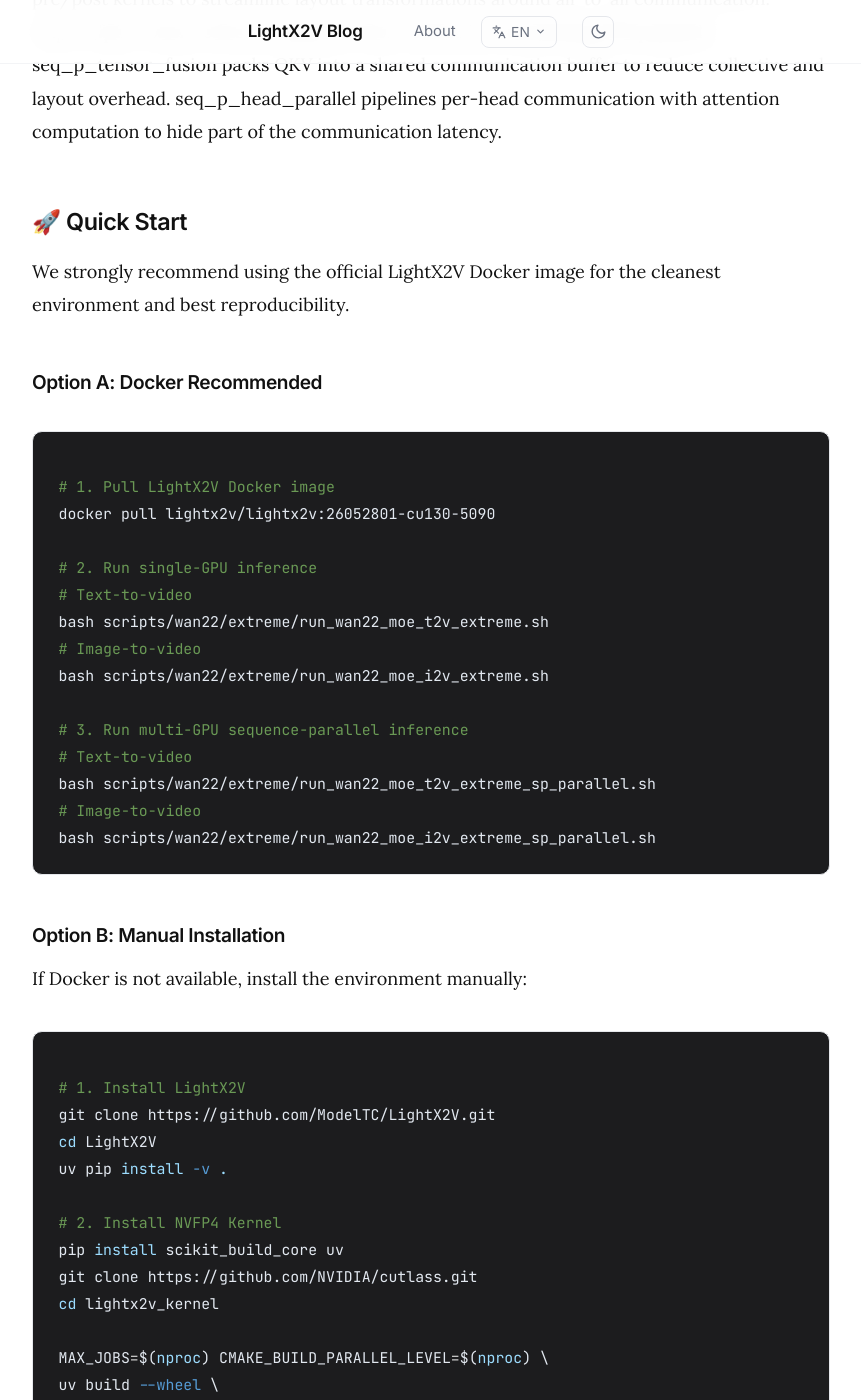
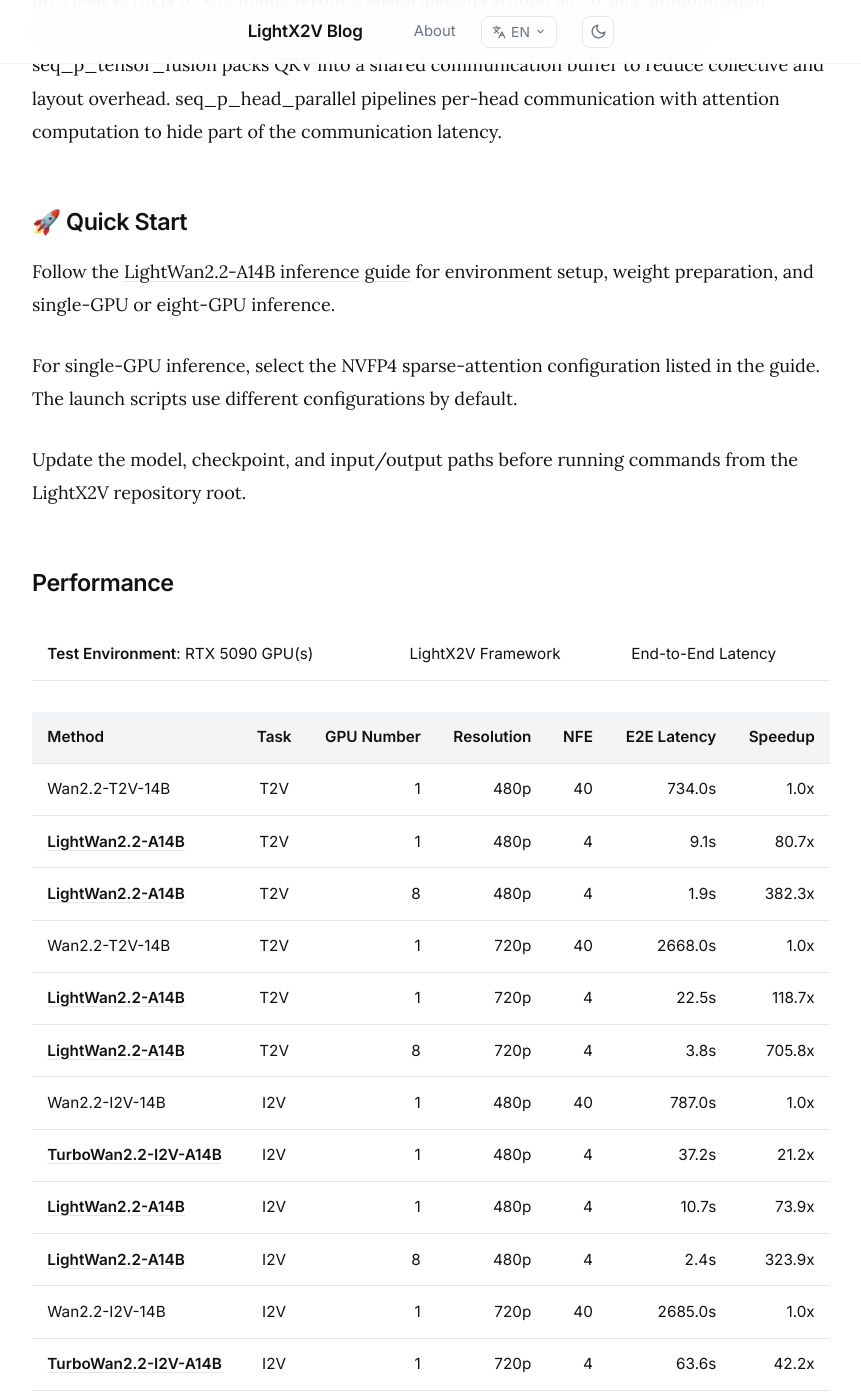
Before and after one commit to ModelTC/LightX2V-BLOG, a Jekyll site: the page built from _articles/LightWan22-A14B.md, in a window 1280 px wide and 1400 px high, scrolled down 9478 px. Shown: the whole window, without its empty margins (209-1070 px from the left). Built offline with Jekyll 4.4.1, drawn with Linux system fonts in a browser that asks for light colours; some of the changed text lies outside the part shown.

Commit message:
docs: update LightWan2.2 quick start

````diff
--- a/_articles/LightWan22-A14B.md
+++ b/_articles/LightWan22-A14B.md
@@ -194,76 +194,13 @@ Here, seq_p_size sets the number of GPUs in the sequence-parallel group. seq_p_a
 
 ## 🚀 Quick Start
 
-We strongly recommend using the official LightX2V Docker image for the cleanest environment and best reproducibility.
+Follow the [LightWan2.2-A14B inference guide](https://huggingface.co/lightx2v/LightWan2.2-A14B#-quick-start) for environment setup, weight preparation, and single-GPU or eight-GPU inference.
 
-### Option A: Docker Recommended
+For single-GPU inference, select the NVFP4 sparse-attention configuration listed in the guide. The launch scripts use different configurations by default.
 
-```bash
-# 1. Pull LightX2V Docker image
-docker pull lightx2v/lightx2v:26052801-cu130-5090
+Update the model, checkpoint, and input/output paths before running commands from the LightX2V repository root.
 
-# 2. Run single-GPU inference
-# Text-to-video
-bash scripts/wan22/extreme/run_wan22_moe_t2v_extreme.sh
-# Image-to-video
-bash scripts/wan22/extreme/run_wan22_moe_i2v_extreme.sh
-
-# 3. Run multi-GPU sequence-parallel inference
-# Text-to-video
-bash scripts/wan22/extreme/run_wan22_moe_t2v_extreme_sp_parallel.sh
-# Image-to-video
-bash scripts/wan22/extreme/run_wan22_moe_i2v_extreme_sp_parallel.sh
-```
-
-### Option B: Manual Installation
-
-If Docker is not available, install the environment manually:
-
-```bash
-# 1. Install LightX2V
-git clone https://github.com/ModelTC/LightX2V.git
-cd LightX2V
-uv pip install -v .
-
-# 2. Install NVFP4 Kernel
-pip install scikit_build_core uv
-git clone https://github.com/NVIDIA/cutlass.git
-cd lightx2v_kernel
-
-MAX_JOBS=$(nproc) CMAKE_BUILD_PARALLEL_LEVEL=$(nproc) \
-uv build --wheel \
-  -Cbuild-dir=build . \
-  -Ccmake.define.CUTLASS_PATH=/path/to/cutlass \
-  --verbose --color=always --no-build-isolation
-
-pip install dist/*whl --force-reinstall --no-deps
-
-# 3. Run single-GPU inference
-# Text-to-video
-bash scripts/wan22/extreme/run_wan22_moe_t2v_extreme.sh
-# Image-to-video
-bash scripts/wan22/extreme/run_wan22_moe_i2v_extreme.sh
-
-# 4. Run multi-GPU sequence-parallel inference
-# Text-to-video
-bash scripts/wan22/extreme/run_wan22_moe_t2v_extreme_sp_parallel.sh
-# Image-to-video
-bash scripts/wan22/extreme/run_wan22_moe_i2v_extreme_sp_parallel.sh
-```
-
-> **Note:** The multi-GPU scripts use sequence parallelism with the configuration shown above.
-
-Scripts:
-
-**Single-GPU:**
-
-- [run_wan22_moe_t2v_extreme.sh](https://github.com/ModelTC/LightX2V/blob/main/scripts/wan22/extreme/run_wan22_moe_t2v_extreme.sh)
-- [run_wan22_moe_i2v_extreme.sh](https://github.com/ModelTC/LightX2V/blob/main/scripts/wan22/extreme/run_wan22_moe_i2v_extreme.sh)
-
-**Multi-GPU:**
-
-- [run_wan22_moe_t2v_extreme_sp_parallel.sh](https://github.com/ModelTC/LightX2V/blob/main/scripts/wan22/extreme/run_wan22_moe_t2v_extreme_sp_parallel.sh)
-- [run_wan22_moe_i2v_extreme_sp_parallel.sh](https://github.com/ModelTC/LightX2V/blob/main/scripts/wan22/extreme/run_wan22_moe_i2v_extreme_sp_parallel.sh)
+## Performance
 
 **Test Environment**: RTX 5090 GPU(s) | LightX2V Framework | End-to-End Latency
 
````
